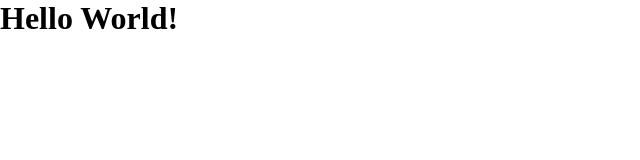
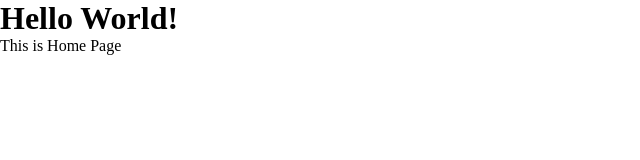
Before and after one commit to SecretAPS/Learn-Git, a plain HTML site: page index.html in a window 1280 px wide. Shown: the whole page, without its empty margins (0-640 px from the left). Drawn offline with Linux system fonts and the light colour scheme.

Commit message:
add p tag

```diff
--- a/index.html
+++ b/index.html
@@ -8,6 +8,7 @@
 </head>
 <body>
     <h1>Hello World!</h1>
+    <p>This is  Home Page</p>
     <script src="script.js"></script>
 </body>
 </html>
```
